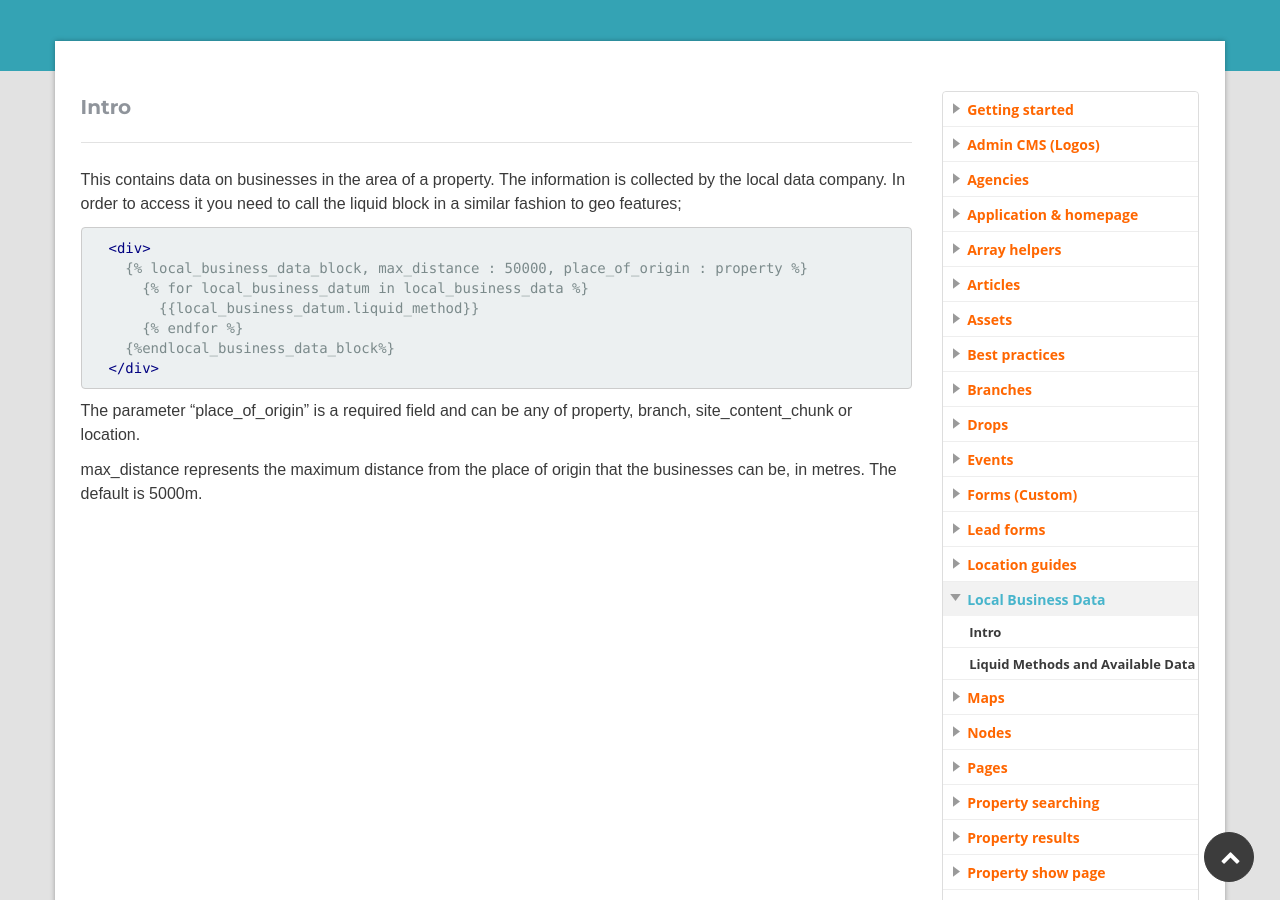
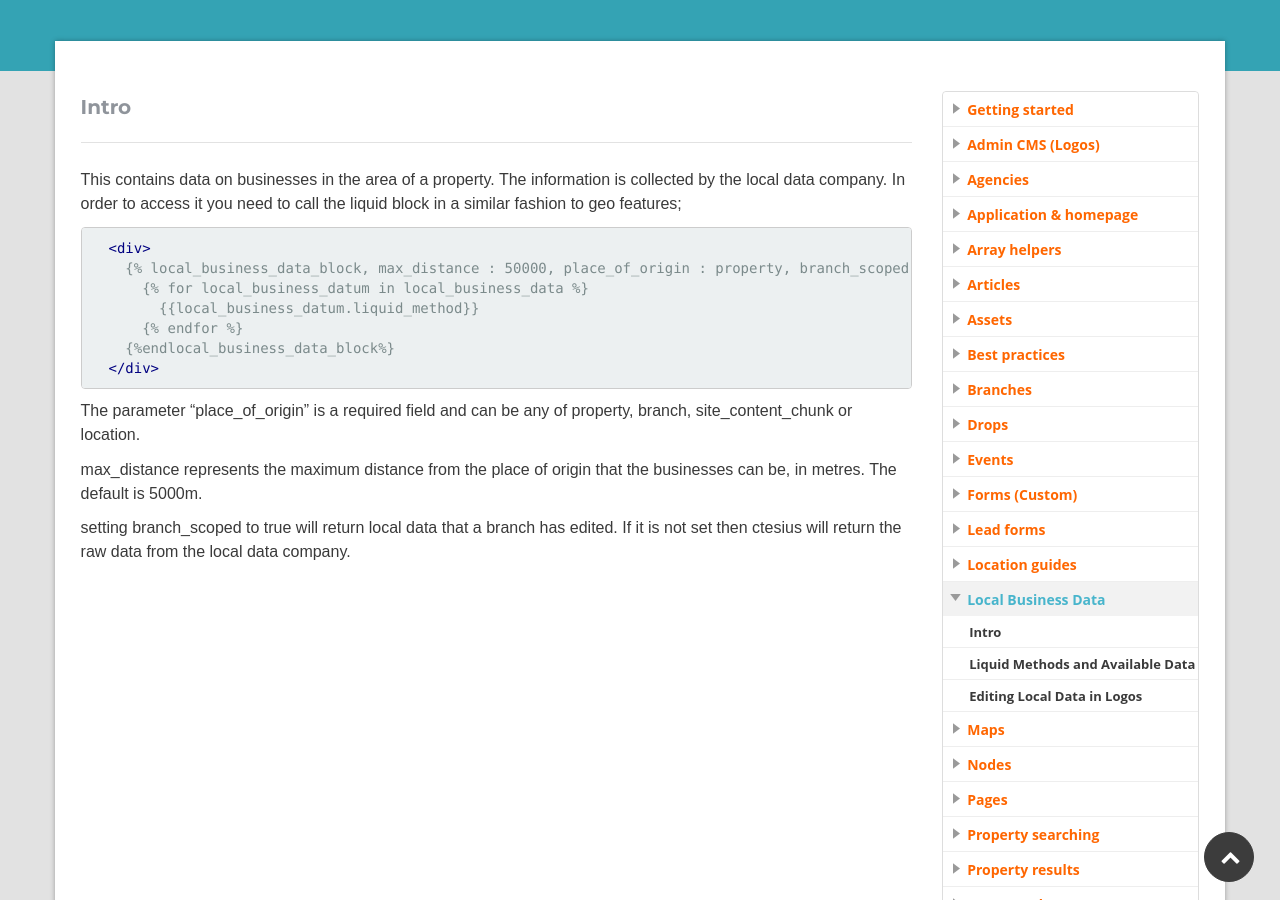
Before and after one commit to homeflow/homeflow.github.io, a Jekyll site: the page built from _posts/local-business-data/2017-01-23-intro.md, in a window 1280 px wide and 900 px high, scrolled down 250 px. Built offline with Jekyll 4.4.1, drawn with Linux system fonts in a browser that asks for light colours.

Commit message:
Editing lbd records

```diff
--- a/_posts/local-business-data/2017-01-23-intro.md
+++ b/_posts/local-business-data/2017-01-23-intro.md
@@ -10,7 +10,7 @@ This contains data on businesses in the area of a property. The information is c
 {% highlight html %}
 {% raw %}
   <div>
-    {% local_business_data_block, max_distance : 50000, place_of_origin : property %}
+    {% local_business_data_block, max_distance : 50000, place_of_origin : property, branch_scoped : boolean %}
       {% for local_business_datum in local_business_data %}
         {{local_business_datum.liquid_method}}
       {% endfor %}
@@ -22,3 +22,5 @@ This contains data on businesses in the area of a property. The information is c
 The parameter "place_of_origin" is a required field and can be any of property, branch, site_content_chunk or location.
 
 max_distance represents the maximum distance from the place of origin that the businesses can be, in metres. The default is 5000m.
+
+setting branch_scoped to true will return local data that a branch has edited. If it is not set then ctesius will return the raw data from the local data company.
```
Also changed, not shown: _posts/local-business-data/2017-02-01-editing-data.md (added, +8 -0 lines).
